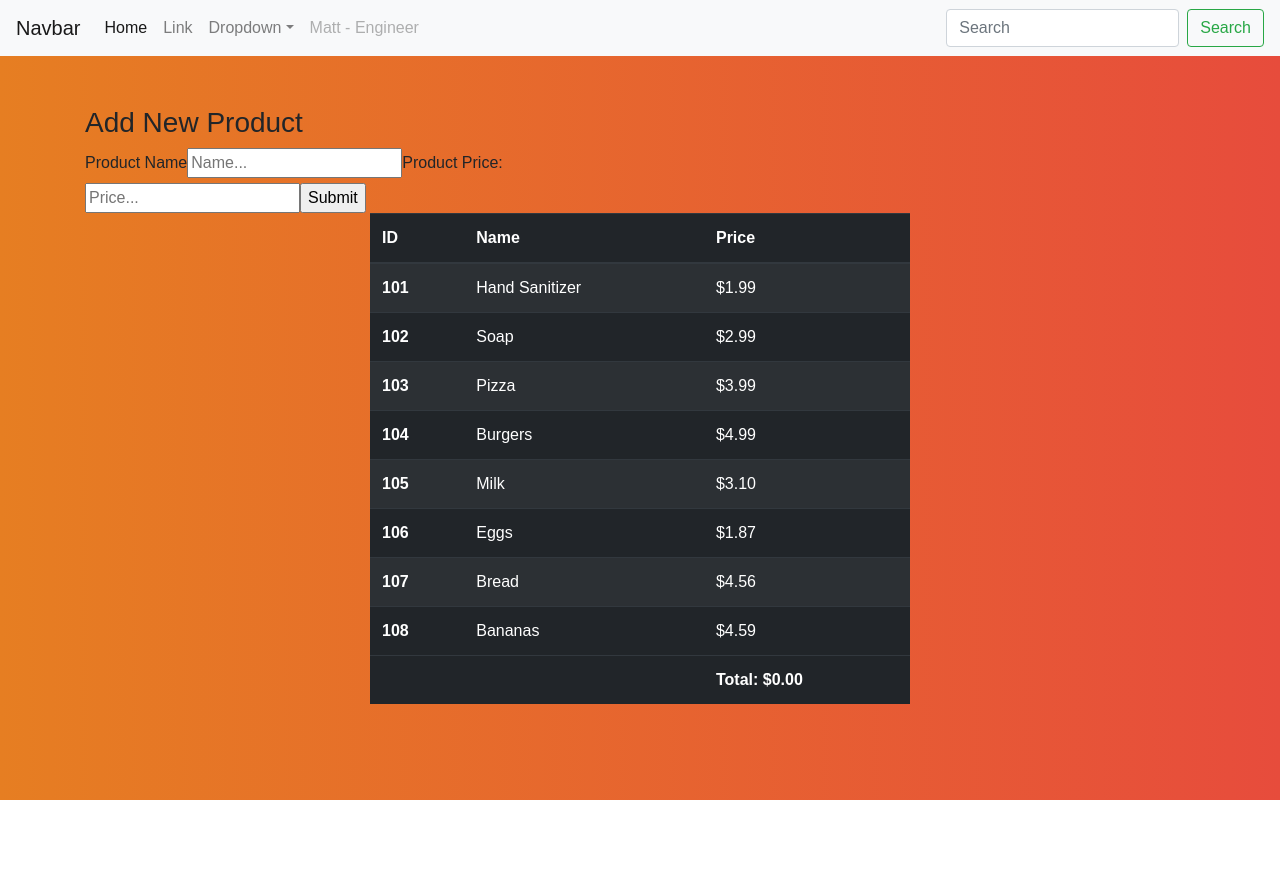
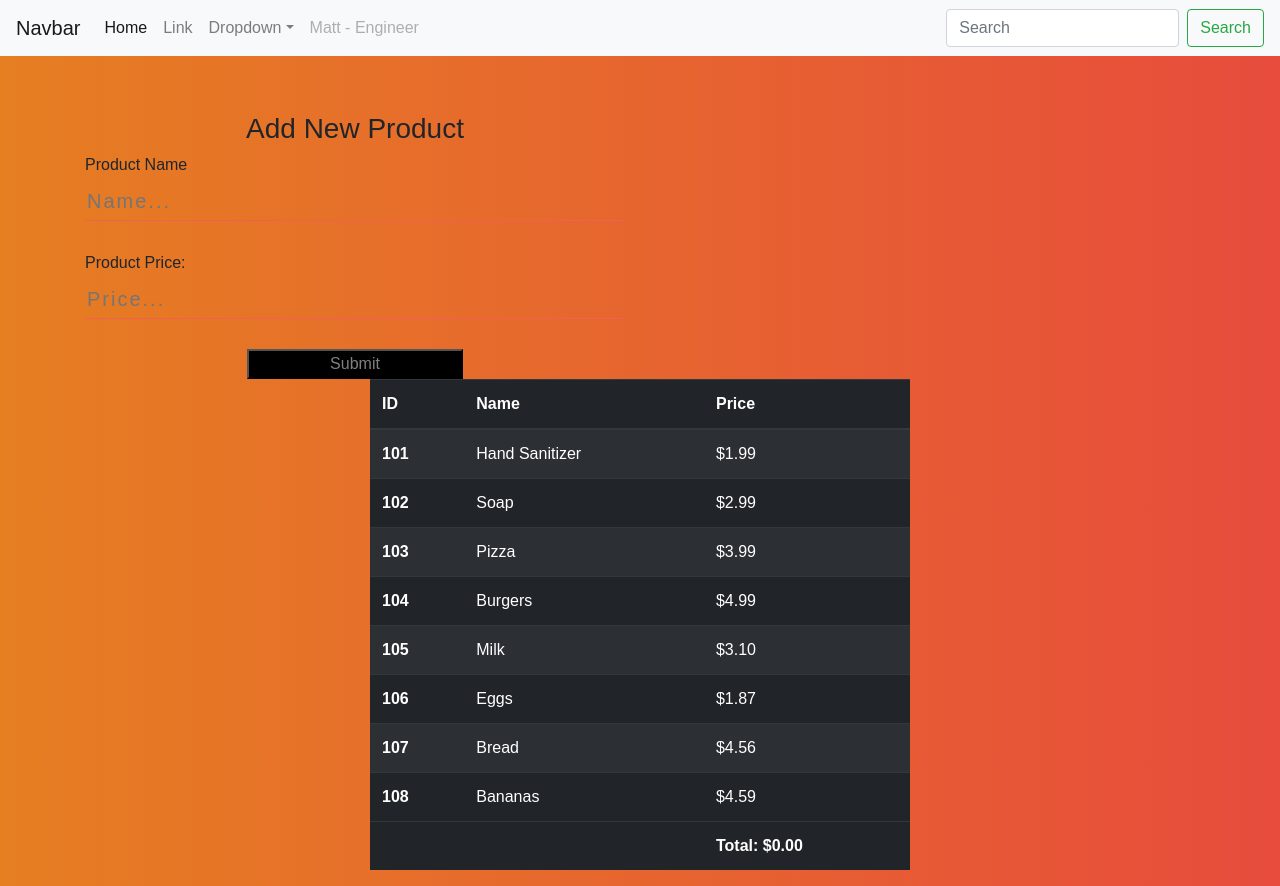
Before and after one commit to mattstermh93/React-JS-Product-Management, a React (Create React App) app: page / in a window 1280 px wide. Before the commit the page ends 800 px from the top, so only its background shows below. Built offline with nearby package versions, Linux system fonts and the light colour scheme.

Commit message:
full functionality, upgraded css file

```diff
--- a/src/App.css
+++ b/src/App.css
@@ -2,6 +2,45 @@ body {
   background: linear-gradient(to right, #e67e22, #e74c3c);
 }
 
-.Header {
-  margin-bottom: 50px;
+.ProjectItems {
+  color: white;
 }
+
+.row {
+  margin-top: 5%;
+}
+
+form input[type="text"] {
+  margin-bottom: 30px;
+  color: white;
+}
+
+table tfoot tr th {
+  color: white;
+}
+
+form input[type="submit"] {
+  width: 40%;
+  display: block;
+  margin: auto;
+  background-color: black;
+  color: grey;
+}
+
+h3 {
+  text-align: center;
+}
+
+input[type="text"] {
+  background-color: transparent;
+  border: 0;
+  border-bottom: solid 1px #f16051;
+  width: 100%;
+  padding-bottom: 4px;
+  color: #fff !important;
+  font-weight: lighter;
+  letter-spacing: 2px;
+  margin-bottom: 30px;
+  margin-right: 20px;
+  font-size: 20px;
+}
```
